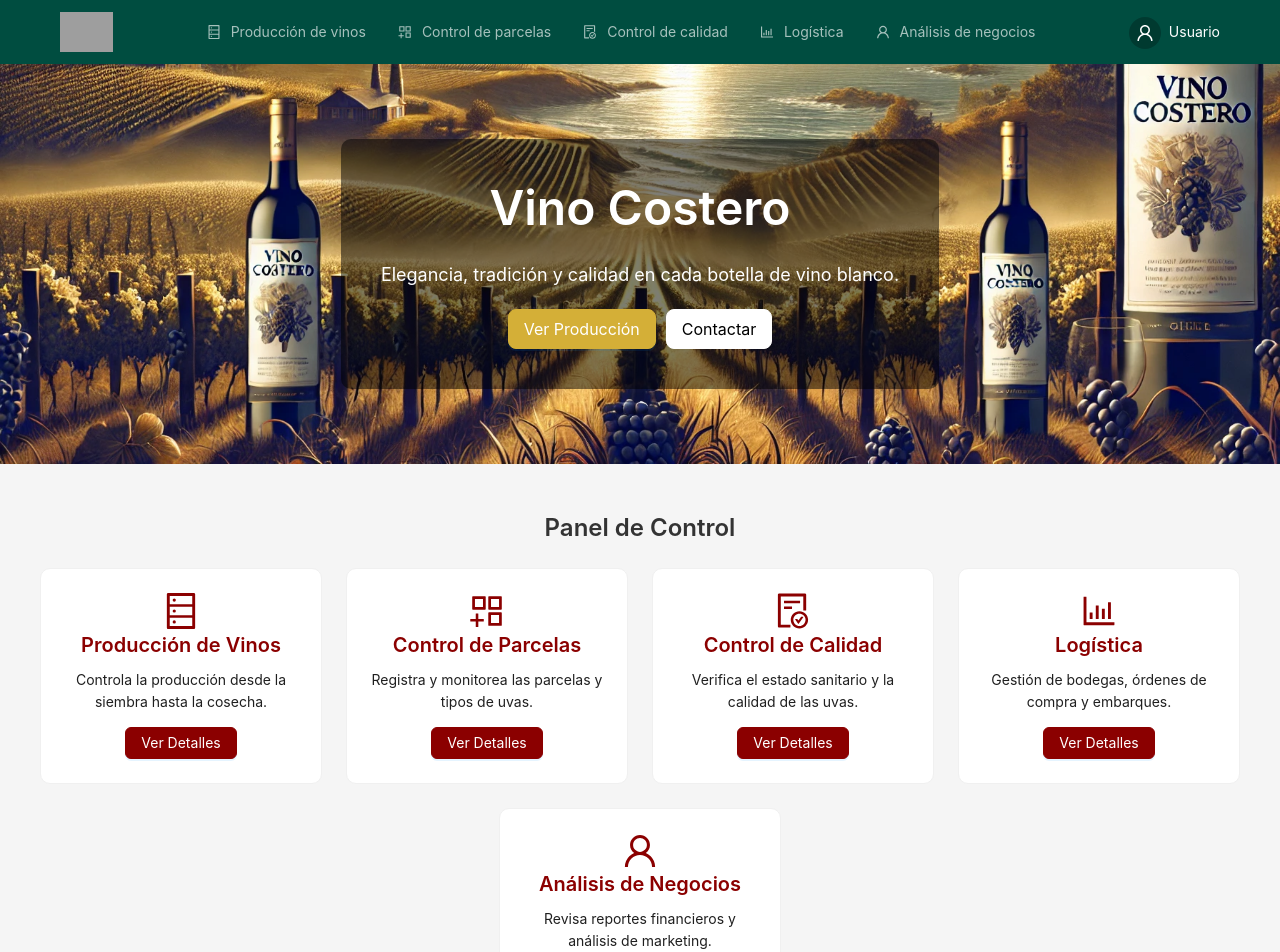
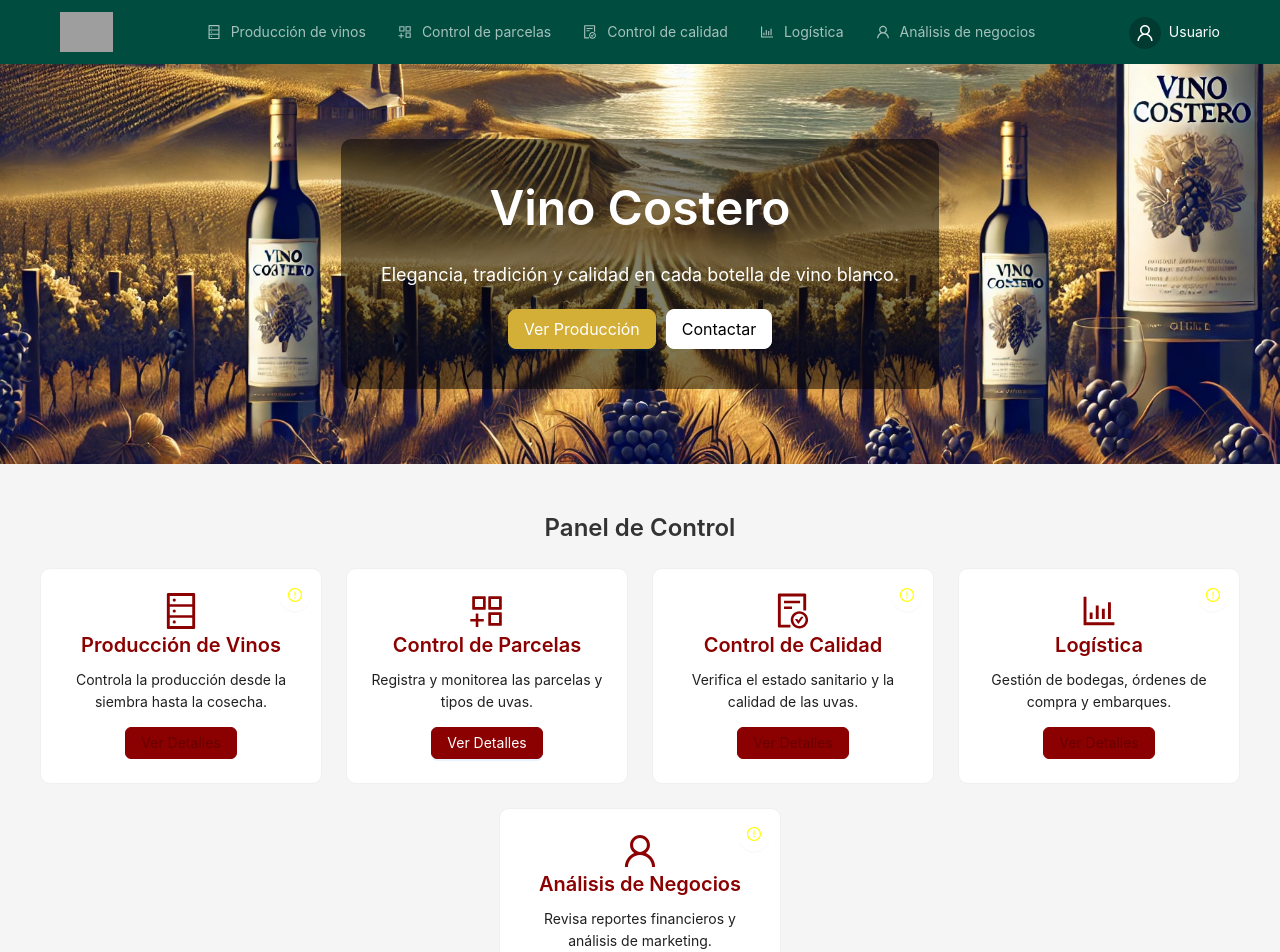
Before and after one commit to jesus-barrera-moran/vino-costero-frontend, a React (Create React App) app: page / in a window 1280 px wide. Shown: the top 952 px of the page. Built offline with nearby package versions, Linux system fonts and the light colour scheme; sample sign-in values are in the browser's storage; grey boxes are pictures that could not be loaded.

Commit message:
Marcar tarjetas de funcionalidades no disponibles

```diff
--- a/src/pages/HomePage.js
+++ b/src/pages/HomePage.js
@@ -1,15 +1,16 @@
 import React, { useState, useEffect } from 'react';
-import { Layout, Button, Row, Col, Typography, Card, message, Spin } from 'antd';
+import { Layout, Button, Row, Col, Typography, Card, message, Spin, Tooltip } from 'antd';
 import {
   DatabaseOutlined,
   BarChartOutlined,
   AppstoreAddOutlined,
   UserOutlined,
   FileDoneOutlined,
+  ExclamationCircleOutlined,
 } from '@ant-design/icons';
 import { useNavigate } from 'react-router-dom';
 import NavBarMenu from './NavBarMenu';
-import './MainPage.css'; // Puedes usar este archivo para manejar los estilos de la imagen del banner
+import './MainPage.css';
 
 const { Content, Footer } = Layout;
 const { Title, Paragraph } = Typography;
@@ -23,7 +24,7 @@ const MainPage = () => {
     const token = localStorage.getItem('token');
     if (!token) {
       message.error('Debe estar autenticado para acceder a esta página');
-      navigate('/login'); // Redirige al login si no hay token
+      navigate('/login');
     } else {
       setIsAuthenticated(true);
     }
@@ -32,17 +33,15 @@ const MainPage = () => {
   if (!isAuthenticated) {
     return (
       <div style={{ textAlign: 'center', padding: '50px 0' }}>
-        <Spin size="large" tip="Cargando tipos de uva..." />
+        <Spin size="large" tip="Cargando..." />
       </div>
     );
   }
 
   return (
     <Layout style={{ minHeight: '100vh', backgroundColor: '#F5F5F5' }}>
-      {/* Barra de navegación superior */}
       <NavBarMenu defaultSelectedKeys={['2']} />
 
-      {/* Banner/Encabezado con imagen */}
       <div className="banner-container">
         <div className="banner-content">
           <Title level={1} style={{ color: '#fff', fontSize: '48px', textAlign: 'center' }}>Vino Costero</Title>
@@ -60,28 +59,39 @@ const MainPage = () => {
         </div>
       </div>
 
-      {/* Contenido principal con tarjetas destacadas */}
       <Content style={{ margin: '24px 16px', padding: 24 }}>
         <Title level={3} style={{ color: '#333', textAlign: 'center' }}>Panel de Control</Title>
+        <Row gutter={[24, 24]} justify="center" style={{ marginTop: '24px' }}>
 
-        <Row gutter={[24, 24]} justify="center" style={{ marginTop: '24px' }}>
+          {/* Producción de Vinos */}
           <Col xs={24} sm={12} lg={6}>
-            <Card
-              hoverable
-              style={{ borderRadius: '10px', backgroundColor: '#fff', textAlign: 'center' }}
-            >
+            <Card hoverable style={{ borderRadius: '10px', backgroundColor: '#fff', textAlign: 'center', position: 'relative' }}>
               <DatabaseOutlined style={{ fontSize: '36px', color: '#8B0000' }} />
               <Title level={4} style={{ color: '#8B0000' }}>Producción de Vinos</Title>
               <Paragraph>Controla la producción desde la siembra hasta la cosecha.</Paragraph>
-              <Button type="primary" style={{ backgroundColor: '#8B0000', borderColor: '#8B0000' }}>Ver Detalles</Button>
+              <Button type="primary" style={{ backgroundColor: '#8B0000', borderColor: '#8B0000' }} disabled>
+                Ver Detalles
+              </Button>
+              <Tooltip title="Funcionalidad no disponible. Pronto estará habilitada." placement="topRight">
+                <Button
+                  shape="circle"
+                  icon={<ExclamationCircleOutlined />}
+                  style={{
+                    position: 'absolute',
+                    top: 10,
+                    right: 10,
+                    backgroundColor: 'transparent',
+                    border: 'none',
+                    color: 'yellow'
+                  }}
+                />
+              </Tooltip>
             </Card>
           </Col>
 
+          {/* Control de Parcelas (Funcionalidad Disponible) */}
           <Col xs={24} sm={12} lg={6}>
-            <Card
-              hoverable
-              style={{ borderRadius: '10px', backgroundColor: '#fff', textAlign: 'center' }}
-            >
+            <Card hoverable style={{ borderRadius: '10px', backgroundColor: '#fff', textAlign: 'center' }}>
               <AppstoreAddOutlined style={{ fontSize: '36px', color: '#8B0000' }} />
               <Title level={4} style={{ color: '#8B0000' }}>Control de Parcelas</Title>
               <Paragraph>Registra y monitorea las parcelas y tipos de uvas.</Paragraph>
@@ -95,58 +105,86 @@ const MainPage = () => {
             </Card>
           </Col>
 
+          {/* Control de Calidad */}
           <Col xs={24} sm={12} lg={6}>
-            <Card
-              hoverable
-              style={{ borderRadius: '10px', backgroundColor: '#fff', textAlign: 'center' }}
-            >
+            <Card hoverable style={{ borderRadius: '10px', backgroundColor: '#fff', textAlign: 'center', position: 'relative' }}>
               <FileDoneOutlined style={{ fontSize: '36px', color: '#8B0000' }} />
               <Title level={4} style={{ color: '#8B0000' }}>Control de Calidad</Title>
               <Paragraph>Verifica el estado sanitario y la calidad de las uvas.</Paragraph>
-              <Button type="primary" style={{ backgroundColor: '#8B0000', borderColor: '#8B0000' }}>Ver Detalles</Button>
+              <Button type="primary" style={{ backgroundColor: '#8B0000', borderColor: '#8B0000' }} disabled>
+                Ver Detalles
+              </Button>
+              <Tooltip title="Funcionalidad no disponible. Pronto estará habilitada." placement="topRight">
+                <Button
+                  shape="circle"
+                  icon={<ExclamationCircleOutlined />}
+                  style={{
+                    position: 'absolute',
+                    top: 10,
+                    right: 10,
+                    backgroundColor: 'transparent',
+                    border: 'none',
+                    color: 'yellow'
+                  }}
+                />
+              </Tooltip>
             </Card>
           </Col>
 
+          {/* Logística */}
           <Col xs={24} sm={12} lg={6}>
-            <Card
-              hoverable
-              style={{ borderRadius: '10px', backgroundColor: '#fff', textAlign: 'center' }}
-            >
+            <Card hoverable style={{ borderRadius: '10px', backgroundColor: '#fff', textAlign: 'center', position: 'relative' }}>
               <BarChartOutlined style={{ fontSize: '36px', color: '#8B0000' }} />
               <Title level={4} style={{ color: '#8B0000' }}>Logística</Title>
               <Paragraph>Gestión de bodegas, órdenes de compra y embarques.</Paragraph>
-              <Button type="primary" style={{ backgroundColor: '#8B0000', borderColor: '#8B0000' }}>Ver Detalles</Button>
+              <Button type="primary" style={{ backgroundColor: '#8B0000', borderColor: '#8B0000' }} disabled>
+                Ver Detalles
+              </Button>
+              <Tooltip title="Funcionalidad no disponible. Pronto estará habilitada." placement="topRight">
+                <Button
+                  shape="circle"
+                  icon={<ExclamationCircleOutlined />}
+                  style={{
+                    position: 'absolute',
+                    top: 10,
+                    right: 10,
+                    backgroundColor: 'transparent',
+                    border: 'none',
+                    color: 'yellow'
+                  }}
+                />
+              </Tooltip>
             </Card>
           </Col>
 
+          {/* Análisis de Negocios */}
           <Col xs={24} sm={12} lg={6}>
-            <Card
-              hoverable
-              style={{ borderRadius: '10px', backgroundColor: '#fff', textAlign: 'center' }}
-            >
+            <Card hoverable style={{ borderRadius: '10px', backgroundColor: '#fff', textAlign: 'center', position: 'relative' }}>
               <UserOutlined style={{ fontSize: '36px', color: '#8B0000' }} />
               <Title level={4} style={{ color: '#8B0000' }}>Análisis de Negocios</Title>
               <Paragraph>Revisa reportes financieros y análisis de marketing.</Paragraph>
-              <Button type="primary" style={{ backgroundColor: '#8B0000', borderColor: '#8B0000' }}>Ver Detalles</Button>
-            </Card>
-          </Col>
-        </Row>
-
-        {/* Sección de estadísticas o gráficos */}
-        <Row justify="center" style={{ marginTop: '48px' }}>
-          <Col xs={24} md={12}>
-            <Card
-              hoverable
-              style={{ borderRadius: '10px', backgroundColor: '#D4AF37', textAlign: 'center' }}
-            >
-              <Title level={3} style={{ color: '#fff' }}>Estadísticas Generales</Title>
-              <Paragraph style={{ color: '#fff' }}>Muestra los gráficos y estadísticas clave de la empresa.</Paragraph>
+              <Button type="primary" style={{ backgroundColor: '#8B0000', borderColor: '#8B0000' }} disabled>
+                Ver Detalles
+              </Button>
+              <Tooltip title="Funcionalidad no disponible. Pronto estará habilitada." placement="topRight">
+                <Button
+                  shape="circle"
+                  icon={<ExclamationCircleOutlined back />}
+                  style={{
+                    position: 'absolute',
+                    top: 10,
+                    right: 10,
+                    backgroundColor: 'transparent',
+                    border: 'none',
+                    color: 'yellow'
+                  }}
+                />
+              </Tooltip>
             </Card>
           </Col>
         </Row>
       </Content>
 
-      {/* Footer */}
       <Footer style={{ textAlign: 'center', backgroundColor: '#004d40', color: '#fff' }}>
         Vino Costero ©2024 - Sistema de Control de Producción y Logística
       </Footer>
--- a/src/pages/Login.js
+++ b/src/pages/Login.js
@@ -1,11 +1,21 @@
-import React from 'react';
-import { Form, Input, Button, Card, message } from 'antd';
+import React, { useEffect, useState } from 'react';
+import { Form, Input, Button, Card, message, Typography } from 'antd';
 import { useNavigate } from 'react-router-dom';
 import axios from 'axios';
 
+const { Title, Text } = Typography;
+
 const Login = () => {
-  const [loading, setLoading] = React.useState(false);
+  const [loading, setLoading] = useState(false);
   const navigate = useNavigate();
+
+  useEffect(() => {
+    // Si ya existe un token, redirigir a la pantalla de inicio
+    const token = localStorage.getItem('token');
+    if (token) {
+      navigate('/'); // Redirigir al dashboard o la pantalla principal
+    }
+  }, [navigate]);
 
   const onFinish = async (values) => {
     setLoading(true);
@@ -19,10 +29,9 @@ const Login = () => {
       if (response.data.token) {
         // Guardar el token JWT en localStorage
         localStorage.setItem('token', response.data.token);
-        localStorage.setItem('roles', response.data.roles);
+        localStorage.setItem('roles', JSON.stringify(response.data.roles));
         localStorage.setItem('username', response.data.username);
 
-        // Mensaje de éxito y redirección
         message.success('Inicio de sesión exitoso');
         navigate('/'); // Redirigir al dashboard o la pantalla principal
       } else {
@@ -37,7 +46,22 @@ const Login = () => {
 
   return (
     <div style={{ display: 'flex', justifyContent: 'center', alignItems: 'center', height: '100vh', backgroundColor: '#f0f2f5' }}>
-      <Card title="Iniciar Sesión" bordered={false} style={{ width: 400 }}>
+      <Card
+        bordered={false}
+        style={{
+          width: 400,
+          boxShadow: '0px 4px 12px rgba(0, 0, 0, 0.1)',
+          borderRadius: '8px',
+        }}
+      >
+        <div style={{ textAlign: 'center', marginBottom: 24 }}>
+          <Title level={3} style={{ color: '#8B0000', fontWeight: 'bold' }}>
+            Iniciar Sesión
+          </Title>
+          <Text type="secondary">
+            Bienvenido al Sistema de Control de Producción y Logística de Vino Costero
+          </Text>
+        </div>
         <Form
           name="login"
           onFinish={onFinish}
@@ -63,7 +87,7 @@ const Login = () => {
 
           {/* Botón de Inicio de Sesión */}
           <Form.Item>
-            <Button type="primary" htmlType="submit" loading={loading} block>
+            <Button type="primary" htmlType="submit" loading={loading} block style={{ backgroundColor: '#8B0000', borderColor: '#8B0000' }}>
               Iniciar Sesión
             </Button>
           </Form.Item>
```
